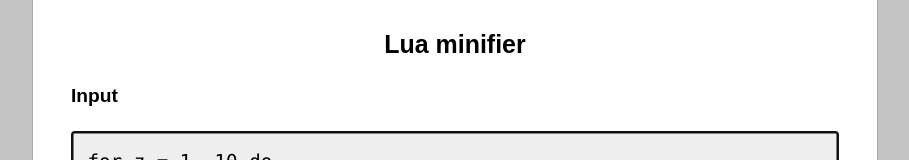
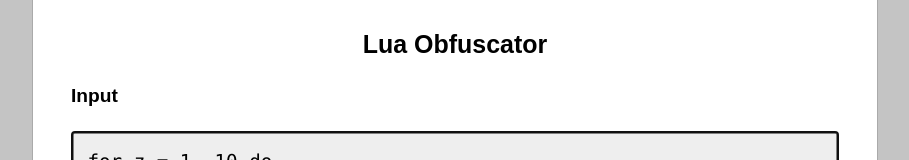
Before and after one commit to ScriptedNate/mini, a plain HTML site: page index.html in a window 1280 px wide. Shown: the top 160 px of the page, without its empty margins (185-1094 px from the left). Drawn offline with Linux system fonts and the light colour scheme.

Commit message:
Update index.html

```diff
--- a/index.html
+++ b/index.html
@@ -1,11 +1,11 @@
 <!DOCTYPE html>
 <html lang=en>
 <meta charset=utf-8>
-<title>Lua minifier</title>
+<title>Lua Obfuscator</title>
 <meta name=viewport content="width=device-width,initial-scale=1">
 <link rel=stylesheet href=eff.css>
-<meta name=description content="An online, on-the-fly Lua minifier.">
-<h1>Lua minifier</h1>
+<meta name=description content="Online Lua Obfuscator">
+<h1>Lua Obfuscator</h1>
 <noscript><strong>To use this tool, please <a href=http://enable-javascript.com/>enable JavaScript</a> and reload the page.</strong></noscript>
 <h2>Input</h2>
 <textarea autofocus>for z = 1, 10 do
```
